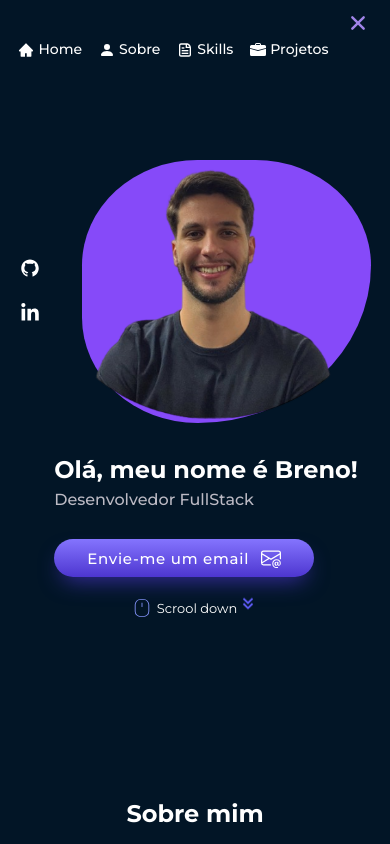
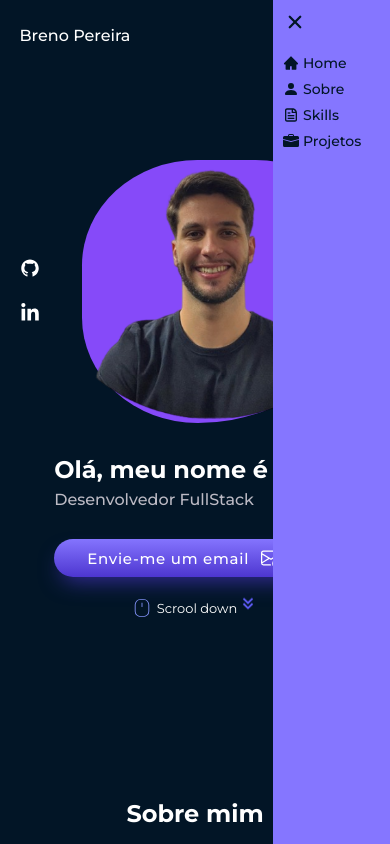
Before and after one commit to brenopereira18/portfolio, a React (Create React App) app: page / in a window 390 px wide. Both pictures are taken after a click on the icon 357 px from the left and 33 px from the top of the page. Shown: the top 844 px of the page. Built offline with nearby package versions, Linux system fonts and the light colour scheme; a web font is replaced by a local one.

Commit message:
alterando header para mobile

```diff
--- a/src/container/Footer/styles.ts
+++ b/src/container/Footer/styles.ts
@@ -3,7 +3,7 @@ import { breakpoints, colors } from "../../style";
 
 export const Container = styled.div`
   padding: 48px 0;
-  background-color: #8576ff;
+  background-color: ${colors.lightPurple};
 `;
 
 export const ContainerFooter = styled.div`
--- a/src/container/Header/index.tsx
+++ b/src/container/Header/index.tsx
@@ -44,8 +44,19 @@ const Header = () => {
           </li>
         </S.ItemsLink>
         <S.MenuNav>
-          <CgMenu size={26} onClick={() => setMenuIsOpen(true)} color="#a084e8" />
+          <CgMenu
+            size={26}
+            onClick={() => setMenuIsOpen(true)}
+            color="#a084e8"
+          />
           <S.ItemsLinkMobile className={menuIsOpen ? "is-open" : ""}>
+            <div>
+              <IoClose
+                size={24}
+                color="#021526"
+                onClick={() => setMenuIsOpen(false)}
+              />
+            </div>
             <li>
               <AiFillHome />
               <a href="#inicio">Home</a>
@@ -62,7 +73,6 @@ const Header = () => {
               <BsBriefcaseFill />
               <a href="#projetos">Projetos</a>
             </li>
-            <IoClose size={26} color="#a084e8" onClick={() => setMenuIsOpen(false)}/>
           </S.ItemsLinkMobile>
         </S.MenuNav>
       </S.ContainerHeader>
--- a/src/container/Header/styles.ts
+++ b/src/container/Header/styles.ts
@@ -66,28 +66,33 @@ export const ItemsLinkMobile = styled.ul`
   display: none;
   position: fixed;
   top: 0;
-  left: 0;
-  height: 68px;
-  width: 100%;
-  background-color: ${colors.darkBlue};
+  right: 0;
+  height: 100vh;
+  width: 30%;
+  background-color: ${colors.lightPurple};
   padding: 10px;
   z-index: 1100;
 
-
   &.is-open {
     display: flex;
-    justify-content: space-around;
+    flex-direction: column;
+    row-gap: 8px;
+
+  }
+
+  div {
+    margin-bottom: 8px;
   }
 
   li {
     display: flex;
-    align-items: flex-end;
+    align-items: center;
     column-gap: 4px;
     font-weight: 500;
-    color: ${colors.white};
+    color: ${colors.darkBlue};
 
     a {
-      color: ${colors.white};
+      color: ${colors.darkBlue};
       text-decoration: none;
       font-size: 14px;
       cursor: pointer;
--- a/src/style.ts
+++ b/src/style.ts
@@ -5,7 +5,8 @@ export const colors = {
   gray: "#BCBAC4",
   darkBlue: "#021526",
   purple: "#864af9",
-  blue: " #3572ef",
+  blue: "#3572ef",
+  lightPurple: "#8576ff",
 };
 
 export const breakpoints = {
```
